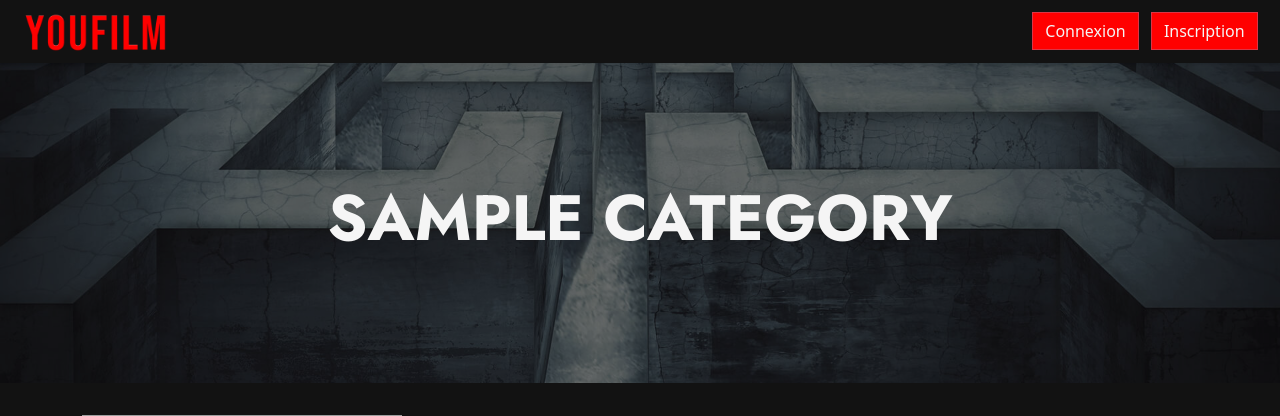
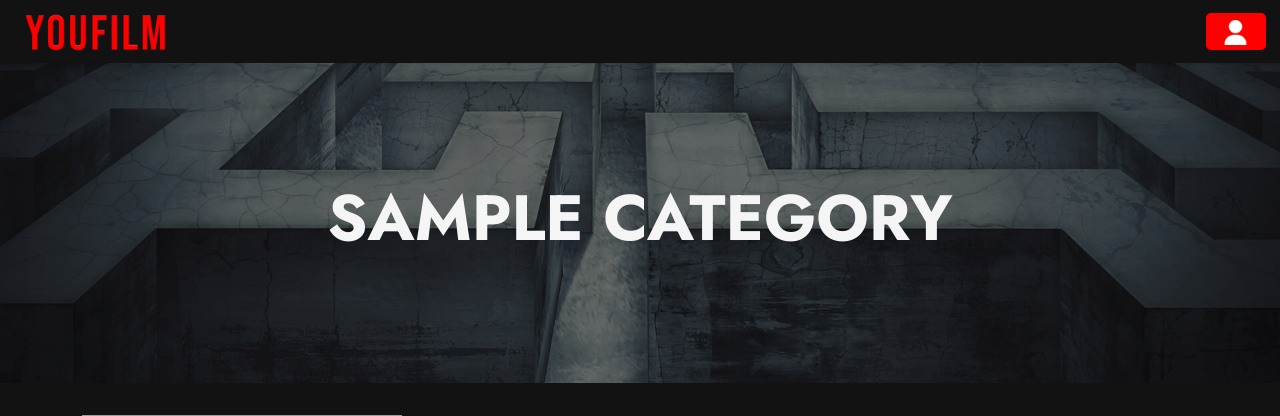
Before and after one commit to Maxougouzou/YouFilm2, a Symfony app: template templates/category/category.html.twig in a window 1280 px wide. Shown: the top 416 px of the page. Run offline with Twig, Linux system fonts and the light colour scheme; the template is opened without the code that fills it: most values are stand-ins (such as "Sample title", 1, 10 or a date in 2020); some libraries are stand-ins or nearby versions; grey boxes are pictures that could not be loaded.

Commit message:
category dropmenu

```diff
--- a/src/Controller/CategoryController.php
+++ b/src/Controller/CategoryController.php
@@ -18,10 +18,12 @@ class CategoryController extends AbstractController
     {
 
         $movies = $entityManager->getRepository(Movie::class)->findAll();
+        $user= $this->getUser();
 
         return $this->render('category/category.html.twig', [
             'category' => $category,
-            'movies' =>$movies
+            'movies' =>$movies,
+            'user'=>$user
         ]);
 
     }
--- a/templates/category/category.html.twig
+++ b/templates/category/category.html.twig
@@ -29,11 +29,21 @@
                     </li>
 
                     <li style="margin-top: 10%">
-                        <a href="/logout" class="dropdown-item user-action " target="_self" rel=""
+                        <a href="{{ path('app_favorite_movie') }}" class="dropdown-item user-action " target="_self" rel=""
                            referrerpolicy="origin-when-cross-origin">
                             <div class="d-flex justify-content-start align-items-center">
-                                <img src="{{ asset('assets/picture/etoile.png') }}" style="height: 18px;margin-right: 10%" class="d-flex align-items-center justify-content-start" alt="sign out icon">
+                                <img src="{{ asset('assets/picture/etoile-pleine.png') }}" style="height: 22px;margin-right: 10%" class="d-flex align-items-center justify-content-start" alt="sign out icon">
                                 <span style="color: whitesmoke">Favoris</span></div>
+                        </a>
+                    </li>
+
+                    <li style="margin-top: 10%">
+                        <a href="/" class="dropdown-item user-action " target="_self" rel=""
+                           referrerpolicy="origin-when-cross-origin">
+                            <div class="d-flex justify-content-start align-items-center">
+                                <img src="{{ asset('assets/picture/home.png') }}" style="height: 18px;margin-right: 10%"
+                                     class="d-flex align-items-center justify-content-start" alt="sign out icon">
+                                <span style="color: whitesmoke">Home</span></div>
                         </a>
                     </li>
 
@@ -58,13 +68,37 @@
         <div class="header">
             <a href="{{ path('app_home_home') }}"><img src="{{ asset('/assets/picture/Logo YouFilm3.png') }}" alt="Logo YouFilm" class="logo"></a>
 
-            <div class="button-header">
-                <a href="{{ path('app_user_login') }}">
-                    <button class="btn btn-danger button">Connexion</button>
+            <div class="dropdown user-menu-wrapper d-flex justify-content-center" style="background-color: red; border-radius: 5px; margin-right: 0.5rem">
+                <a type="button" data-bs-toggle="dropdown" data-bs-offset="0,5" aria-expanded="false" style="padding: 5px">
+                    <div style="width: 50px;" class="d-flex align-items-center justify-content-center">
+                        <i><img src="{{ asset('assets/picture/user.png') }}" alt="icone" style="height: 25px;"></i>
+                    </div>
                 </a>
-                <a href="{{ path('app_user_register') }}">
-                    <button class="btn btn-danger button">Inscription</button>
-                </a>
+
+                <ul class="dropdown-menu dropdown-menu-end" style="background-color: #121212">
+                    <li style="margin-top: 10%">
+                        <a href="{{ path('app_user_login') }}" class="dropdown-item user-action " target="_self" rel=""
+                           referrerpolicy="origin-when-cross-origin">
+                            <div class="d-flex justify-content-start align-items-center">
+                                <img src="{{ asset('assets/picture/user.png') }}" style="height: 18px;margin-right: 10%" class="d-flex align-items-center justify-content-start" alt="sign out icon">
+                                <span style="color: whitesmoke">Connexion</span></div>
+                        </a>
+                    </li>
+
+                    <li>
+                        <hr style="color: whitesmoke">
+                    </li>
+
+                    <li style="margin-top: 10%">
+                        <a href="{{ path('app_user_login') }}" class="dropdown-item user-action " target="_self" rel=""
+                           referrerpolicy="origin-when-cross-origin">
+                            <div class="d-flex justify-content-start align-items-center">
+                                <img src="{{ asset('assets/picture/register.png') }}" style="height: 25px;margin-right: 10%" class="d-flex align-items-center justify-content-start" alt="sign out icon">
+                                <span style="color: whitesmoke">Inscription</span></div>
+                        </a>
+                    </li>
+                </ul>
+
             </div>
         </div>
 
```
